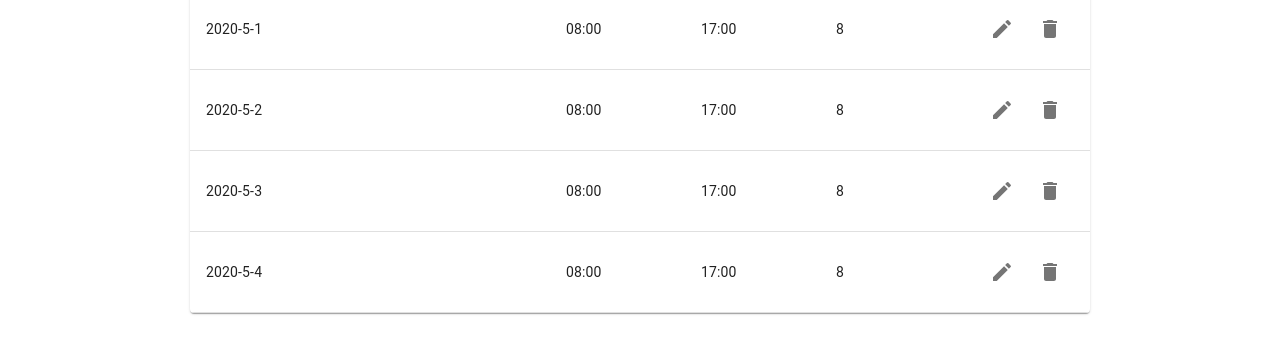
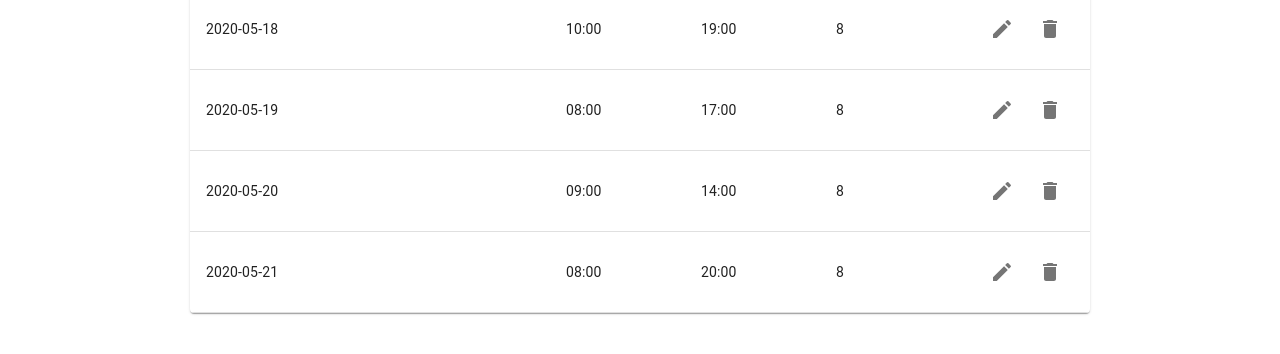
Before and after one commit to noramehesz/timesheet, a React (Create React App) app in the folder my-app/: page /studentPage in a window 1280 px wide. Shown: the part 274-628 px from the top of the page. Built offline with nearby package versions, Linux system fonts and the light colour scheme.

Commit message:
calendar view shows timesheet's datas

```diff
--- a/my-app/src/StudentPages/MainPageForStudent.tsx
+++ b/my-app/src/StudentPages/MainPageForStudent.tsx
@@ -1,7 +1,7 @@
 import React from 'react';
 import NavBar from "../NavBar";
 import TimeSheet from '../TimeSheet/TimeSheetComponent';
-import CalendarDayView from "../TimeSheet/CalendarDayView";
+import CalendarView from "../TimeSheet/CalendarView";
 import {makeStyles} from "@material-ui/core/styles";
 
 interface MainPageForStudentProps {
@@ -68,7 +68,7 @@ export default function MainPageForStudent(props: MainPageForStudentProps) {
             </div>
             <div style={{textAlign: "center"}}>
                 {state.isTimeSheetView && <TimeSheet></TimeSheet> }
-                {!state.isTimeSheetView && <CalendarDayView/> }
+                {!state.isTimeSheetView && <CalendarView/> }
             </div>
         </div>
     )
--- a/my-app/src/TimeSheet/CalendarDayView.tsx
+++ b/my-app/src/TimeSheet/CalendarDayView.tsx
@@ -1,8 +1,15 @@
 import * as React from 'react';
 import Paper from '@material-ui/core/Paper';
-import { AppointmentModel, ViewState, SchedulerDateTime } from '@devexpress/dx-react-scheduler';
 import {
-    Scheduler, DayView, Appointments, Resources,
+    AppointmentModel,
+    ViewState,
+    SchedulerDateTime,
+    BaseView,
+    VerticalView,
+
+} from '@devexpress/dx-react-scheduler';
+import {
+    Scheduler, DayView, Appointments, Resources,  WeekView, DateNavigator, Toolbar
 } from '@devexpress/dx-react-scheduler-material-ui';
 import {TimeSheet} from "../App";
 
@@ -27,31 +34,46 @@ const resources = [{
 }];
 
 export default function CalendarDayView() {
-    const [currentDate, setCurrentDate] = React.useState<SchedulerDateTime>('2018-10-31');
+    const [currentDate, setCurrentDate] = React.useState<SchedulerDateTime>(`${new Date().getFullYear()}-${new Date().getMonth() + 1}-${new Date().getDate()}`);
     const testData: TimeSheet = {
         timeSheetDate: new Date("2020-05-01"),
         days: [
-            {dateOfDay: "2020-5-1", arrive: "08:00", leave: "17:00", workingHours: '8'},
-            {dateOfDay: "2020-5-2", arrive: "08:00", leave: "17:00", workingHours: '8'},
-            {dateOfDay: "2020-5-3", arrive: "08:00", leave: "17:00", workingHours: '8'},
-            {dateOfDay: "2020-5-4", arrive: "08:00", leave: "17:00", workingHours: '8'},
+            {dateOfDay: "2020-05-18", arrive: "10:00", leave: "19:00", workingHours: '8'},
+            {dateOfDay: "2020-05-19", arrive: "08:00", leave: "17:00", workingHours: '8'},
+            {dateOfDay: "2020-05-20", arrive: "09:00", leave: "14:00", workingHours: '8'},
+            {dateOfDay: "2020-05-21", arrive: "08:00", leave: "20:00", workingHours: '8'},
         ]
     };
+
+    const testAppointments: Array<AppointmentModel> = [];
+    testData.days.forEach(day => {
+        const data = {
+            startDate: `${day.dateOfDay}T${day.arrive}`,
+            endDate: `${day.dateOfDay}T${day.leave}`,
+            title: 'Work',
+            type: 'private',
+        }
+        testAppointments.push(data);
+    })
+
 
     return (
         <Paper>
             <Scheduler
-                data={appointments}
+                data={testAppointments}
+
             >
                 <ViewState
                     currentDate={currentDate}
                     onCurrentDateChange={setCurrentDate}
                 />
-                <DayView
+                <WeekView
                     startDayHour={7}
-                    endDayHour={12}
+                    endDayHour={21}
+                    cellDuration={60}
                 />
-
+                <Toolbar/>
+                <DateNavigator/>
                 <Appointments />
                 <Resources
                     data={resources}
--- a/my-app/src/TimeSheet/CalendarView.tsx
+++ b/my-app/src/TimeSheet/CalendarView.tsx
@@ -0,0 +1,43 @@
+import * as React from 'react';
+import CalendarDayView from "./CalendarDayView";
+import {makeStyles} from "@material-ui/core/styles";
+
+const useStyles = makeStyles ({
+    parentDiv: {
+        display: 'flex',
+        justifyContent: 'center',
+        width: '650'
+    },
+    children: {
+        width: '900px',
+        paddingTop: '20px'
+    }
+});
+
+
+const getCurrentWeek = () => {
+    const currentDay = new Date();
+    const first: number = currentDay.getDate() - currentDay.getDay() + 1;
+    const last = first + 6;
+
+    const monday = new Date(currentDay.setDate(first));
+    let week = [];
+    for (let i: number = 0; i < 7; i++) {
+        const actual = new Date(currentDay.setDate(+first + i));
+        week.push(actual);
+    }
+    return week;
+}
+
+export default function CalendarView() {
+    const classes = useStyles();
+    const currWeek = getCurrentWeek();
+
+    return(
+      <div className={classes.parentDiv}>
+          <div className={classes.children}>
+              <CalendarDayView/>
+          </div>
+      </div>
+    );
+}
--- a/my-app/src/TimeSheet/TimeSheetComponent.tsx
+++ b/my-app/src/TimeSheet/TimeSheetComponent.tsx
@@ -44,10 +44,10 @@ export default function TimeSheetComponent() {
     const testData: TimeSheet = {
         timeSheetDate: new Date("2020-05-01"),
         days: [
-            {dateOfDay: "2020-5-1", arrive: "08:00", leave: "17:00", workingHours: '8'},
-            {dateOfDay: "2020-5-2", arrive: "08:00", leave: "17:00", workingHours: '8'},
-            {dateOfDay: "2020-5-3", arrive: "08:00", leave: "17:00", workingHours: '8'},
-            {dateOfDay: "2020-5-4", arrive: "08:00", leave: "17:00", workingHours: '8'},
+            {dateOfDay: "2020-05-18", arrive: "10:00", leave: "19:00", workingHours: '8'},
+            {dateOfDay: "2020-05-19", arrive: "08:00", leave: "17:00", workingHours: '8'},
+            {dateOfDay: "2020-05-20", arrive: "09:00", leave: "14:00", workingHours: '8'},
+            {dateOfDay: "2020-05-21", arrive: "08:00", leave: "20:00", workingHours: '8'},
         ]
     };
     const [state, setState] = React.useState<TimeSheetComponentState>({rows: testData, editing: -1,});
```
